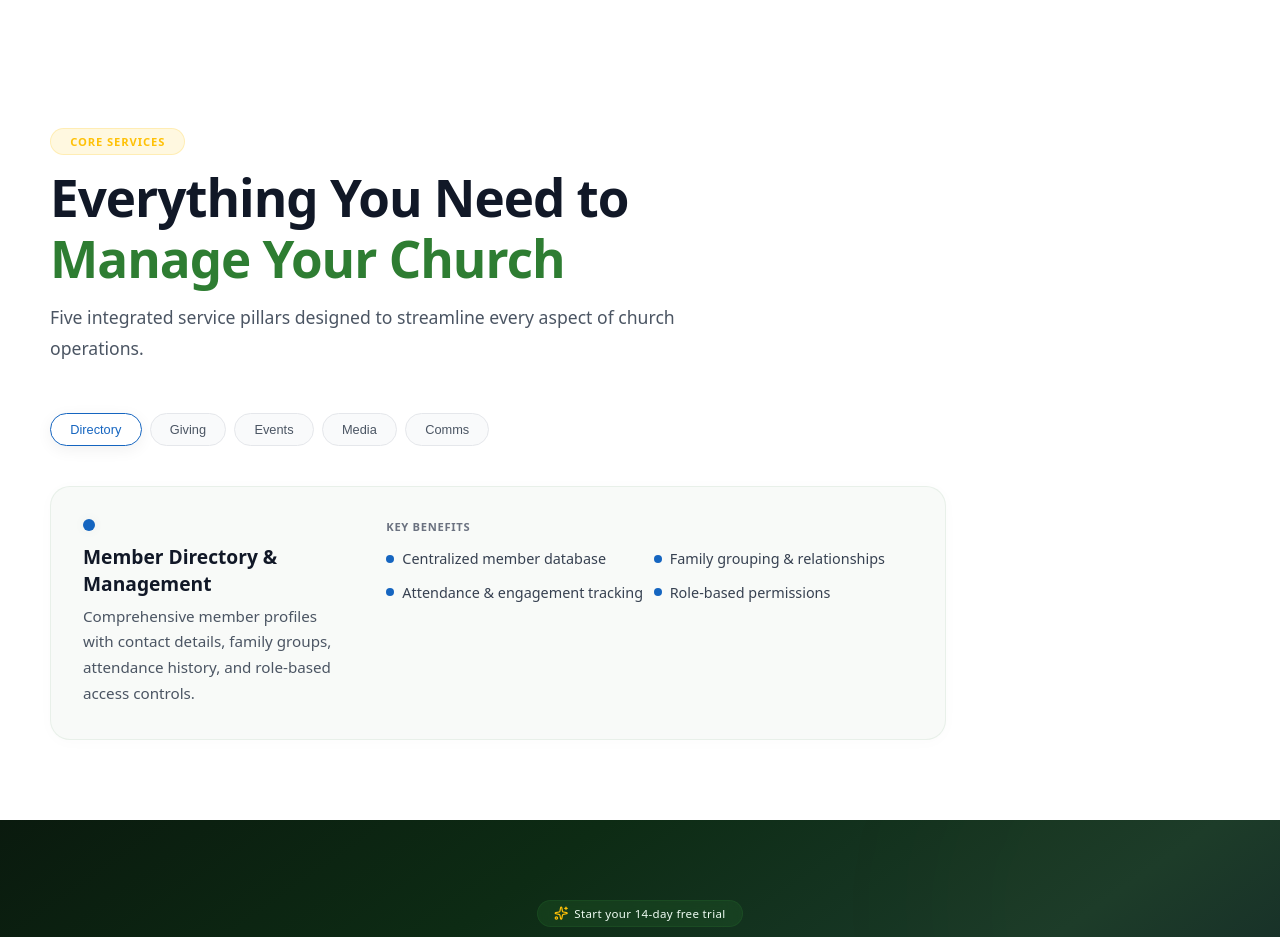
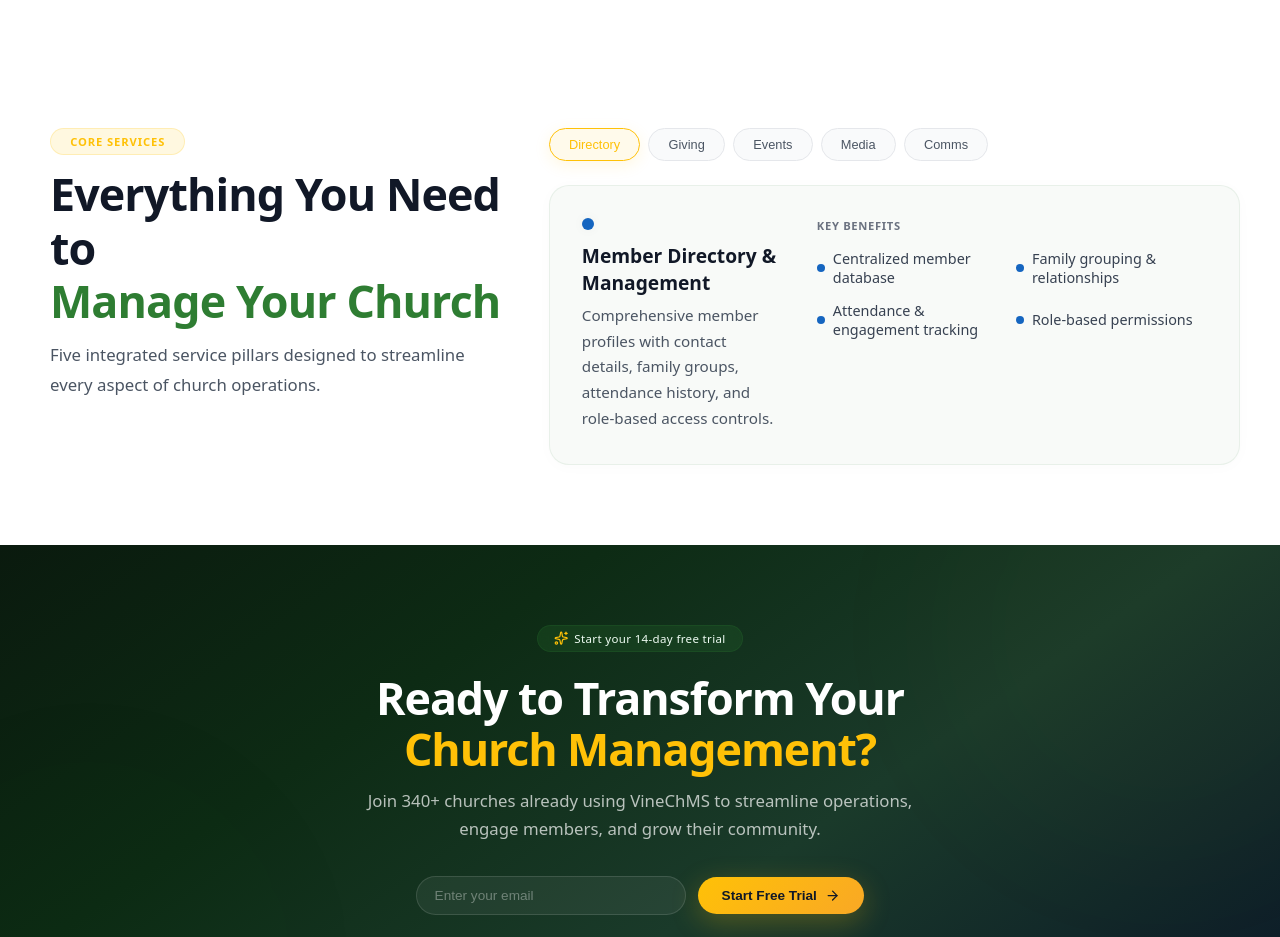
Before and after one commit to EmmanuelMose/VineChMS, a React (Vite) app in the folder frontend/: page / in a window 1280 px wide. Shown: the part 2020-2957 px from the top of the page. Built offline with nearby package versions, Linux system fonts and the light colour scheme.

Commit message:
56 commit

```diff
--- a/frontend/src/components/infofeatures/InfoFeatures.css
+++ b/frontend/src/components/infofeatures/InfoFeatures.css
@@ -11,9 +11,14 @@
   padding: 0 1rem;
 }
 
+.info-features-grid {
+  display: grid;
+  grid-template-columns: 1fr 1.5fr;
+  gap: 3rem;
+  align-items: start;
+}
+
 .info-features-header {
-  max-width: 52rem;
-  margin: 0 0 3rem 0;
   text-align: left;
   padding-left: 10px;
 }
@@ -33,7 +38,7 @@
 }
 
 .info-features-title {
-  font-size: clamp(2rem, 4vw, 3.2rem);
+  font-size: clamp(2rem, 3.5vw, 2.8rem);
   font-weight: 700;
   color: #111827;
   margin-bottom: 0.75rem;
@@ -52,21 +57,24 @@
 }
 
 .info-features-subtitle {
-  font-size: 1.1rem;
+  font-size: 1.05rem;
   color: #4b5563;
-  max-width: 42rem;
+  max-width: 32rem;
   margin: 0;
   line-height: 1.8;
   text-align: left;
 }
 
+.info-features-right {
+  display: flex;
+  flex-direction: column;
+  gap: 1.5rem;
+}
+
 .info-features-tabs {
   display: flex;
   flex-wrap: wrap;
-  justify-content: flex-start;
   gap: 0.5rem;
-  margin-bottom: 2.5rem;
-  padding-left: 10px;
 }
 
 .info-tab {
@@ -86,26 +94,25 @@
 }
 
 .info-tab-active {
-  background: rgba(255, 255, 255, 0.9);
-  box-shadow: 0 4px 16px rgba(0, 0, 0, 0.06);
+  background: rgba(255, 193, 7, 0.08);
+  border-color: #FFC107;
+  color: #FFC107;
+  box-shadow: 0 4px 16px rgba(255, 193, 7, 0.12);
 }
 
 .info-feature-card {
-  max-width: 56rem;
-  margin: 0;
   padding: 1.5rem;
   border-radius: 20px;
   background: #f8faf8;
   border: 1px solid rgba(46, 125, 50, 0.08);
   transition: all 0.45s cubic-bezier(0.16, 1, 0.3, 1);
   box-shadow: 0 2px 16px rgba(0, 0, 0, 0.02);
-  margin-left: 10px;
 }
 
 .info-feature-card:hover {
   transform: translateY(-4px);
   box-shadow: 0 24px 56px rgba(46, 125, 50, 0.06), 0 4px 20px rgba(21, 101, 192, 0.03);
-  border-color: rgba(255, 193, 7, 0.15);
+  border-color: rgba(255, 193, 7, 0.25);
 }
 
 @media (min-width: 640px) {
@@ -216,14 +223,15 @@
   .info-features {
     padding: 3rem 1rem;
   }
+  .info-features-grid {
+    grid-template-columns: 1fr;
+    gap: 2rem;
+  }
   .info-features-header {
     padding-left: 0;
   }
-  .info-features-tabs {
-    padding-left: 0;
-  }
-  .info-feature-card {
-    margin-left: 0;
+  .info-features-subtitle {
+    max-width: 100%;
   }
   .info-feature-card-benefits-list {
     grid-template-columns: 1fr;
--- a/frontend/src/components/infofeatures/InfoFeatures.tsx
+++ b/frontend/src/components/infofeatures/InfoFeatures.tsx
@@ -90,6 +90,8 @@ export default function InfoFeatures() {
   return (
     <section className="info-features" id="features">
       <div className="info-features-container">
+        <div className="info-features-grid">
+          {/* Left Column - Header */}
           <div className="info-features-header">
             <span className="info-features-tag">Core Services</span>
             <h2 className="info-features-title">
@@ -103,6 +105,8 @@ export default function InfoFeatures() {
             </p>
           </div>
 
+          {/* Right Column - Tabs + Card */}
+          <div className="info-features-right">
             <div className="info-features-tabs">
               {FEATURES.map((feature) => {
                 const isActive = activeTab === feature.id;
@@ -112,9 +116,9 @@ export default function InfoFeatures() {
                     onClick={() => setActiveTab(feature.id)}
                     className={`info-tab ${isActive ? "info-tab-active" : ""}`}
                     style={{
-                  borderColor: isActive ? feature.color : "#e5e7eb",
-                  color: isActive ? feature.color : "#4b5563",
-                  background: isActive ? "rgba(255,255,255,0.9)" : "#f9fafb",
+                      borderColor: isActive ? "#FFC107" : "#e5e7eb",
+                      color: isActive ? "#FFC107" : "#4b5563",
+                      background: isActive ? "rgba(255,193,7,0.08)" : "#f9fafb",
                     }}
                   >
                     {feature.label}
@@ -144,6 +148,8 @@ export default function InfoFeatures() {
               </div>
             </div>
           </div>
+        </div>
+      </div>
     </section>
   );
 }
```
Lines whose indentation alone changed are shown as unchanged.
